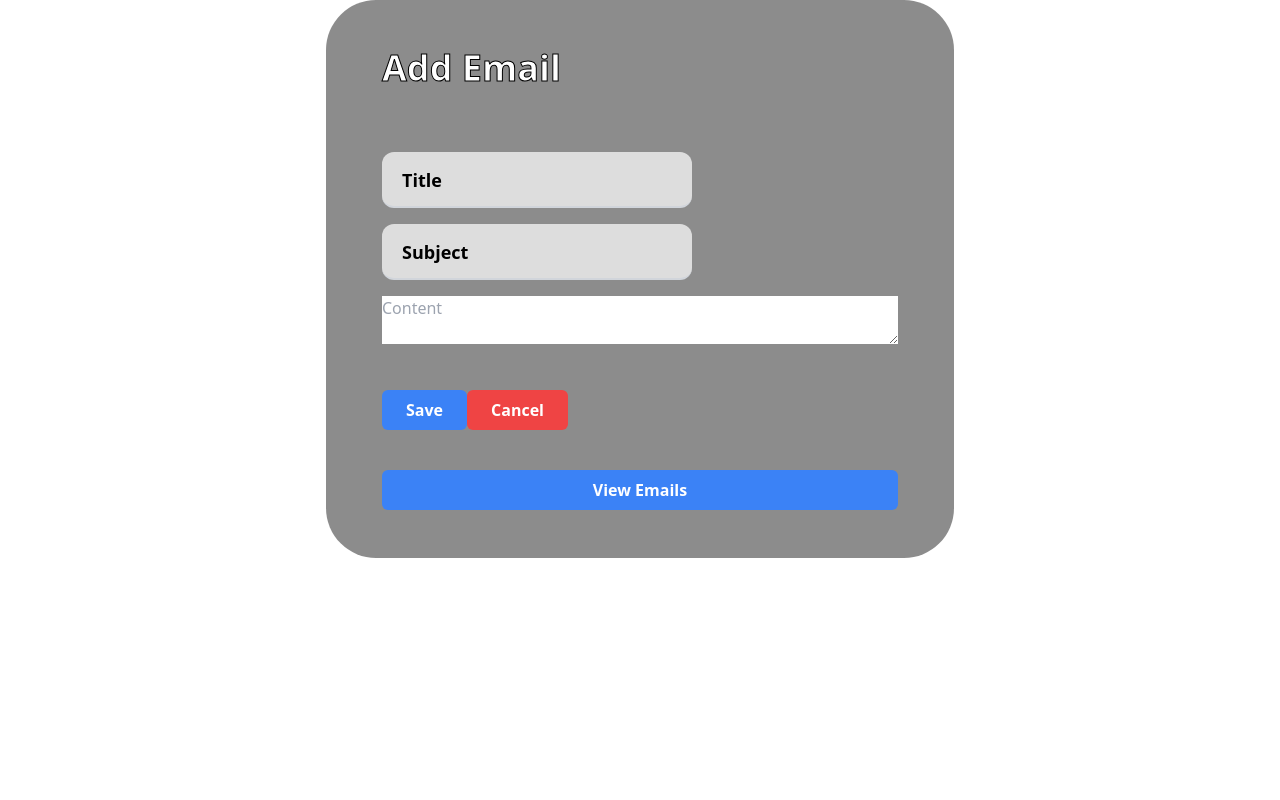
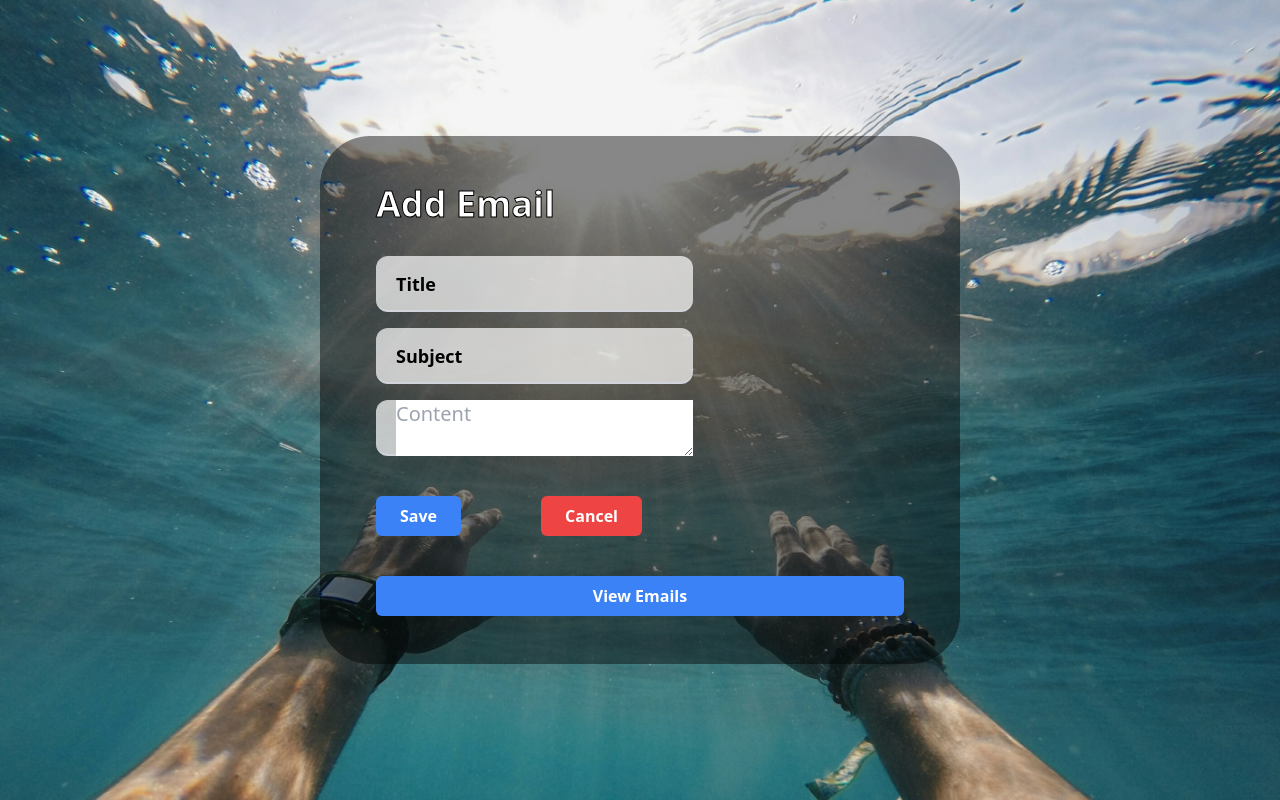
Before and after one commit to IT22148254/MLB_WD_ITP24_B3_13, a React (Create React App) app in the folder frontend/: page / in a window 1280 px wide. Built offline with nearby package versions, Linux system fonts and the light colour scheme; a web font is replaced by a local one.

Commit message:
fuck you

```diff
--- a/frontend/src/Components/Membership/Manager/EditEmail.jsx
+++ b/frontend/src/Components/Membership/Manager/EditEmail.jsx
@@ -4,6 +4,7 @@ import { useState, useEffect } from "react";
 import { Container } from 'reactstrap';
 import Swal from "sweetalert2";
 import bg from "../../../Images/package_bg.jpg";
+import { toast } from 'react-toastify';
 
 const EditEmail = () => {
     const [title, setTitle] = useState('');
@@ -11,6 +12,45 @@ const EditEmail = () => {
     const [content, setContent] = useState('');
     const [error, setError] = useState(null);
     const { id } = useParams();
+
+    const bgStyle ={
+        backgroundImage: `url(${bg})`,
+        backgroundSize: "cover",
+        height: "100vh",
+
+    }
+
+    const titleMaxLength = 10;
+    const contentMaxlenght =15;
+
+    const handleTitleChange = (e) => {
+        const newValue = e.target.value;
+        setTitle(newValue);
+
+        if (newValue.length === titleMaxLength) {
+            toast.error("Title cannot be more than 10 characters");
+        }
+    };
+
+    const handleSubjectChange = (e)=>{
+        const newValue = e.target.value;
+        setSubject(newValue)
+
+        if (newValue.length === titleMaxLength) {
+            toast.error("Subject cannot be more than 10 characters");
+        }
+    }
+
+    const handleContentChange = (e)=>{
+        const newValue = e.target.value;
+        setContent(newValue)
+
+        if (newValue.length === contentMaxlenght) {
+            toast.error("Subject cannot be more than 15 characters");
+        }
+    }
+
+
 
     useEffect(() => {
         const fetchEmail = async () => {
@@ -61,11 +101,9 @@ const EditEmail = () => {
     };
 
     return (
-        <section>
-            <Container>
-                <div>
-                    <div className="flex h-full justify-center items-center ">
-                        <div className="bg-black/45 w-1/2 rounded-[50px] py-12 px-14 flex flex-col gap-y-8">
+
+        <div className="flex h-full justify-center items-center" style={bgStyle}>
+        <div className="bg-black/45 w-1/2 rounded-[50px] py-12 px-14 gap -inset-y-8">
                             <p className="text-4xl text-white font-bold align-top mb-8" style={{ WebkitTextStroke: '1px black' }}>Update Email</p>
                             <form className="space-y-4" onSubmit={handleSubmit}>
                                 <div className="flex flex-col gap-y-4">
@@ -75,7 +113,7 @@ const EditEmail = () => {
                                             id="Name"
                                             name="Email"
                                             value={title}
-                                            onChange={(e) => setTitle(e.target.value)}
+                                            onChange={handleTitleChange}
                                             className="w-3/5 bg-white/70 h-14 rounded-xl placeholder:text-black placeholder:font-semibold placeholder:text-lg
                                             pl-5 text-xl border-b-2 border-gray-300 focus:outline-none focus:border-green-500"
                                             placeholder="Title"
@@ -87,7 +125,7 @@ const EditEmail = () => {
                                             id="subject"
                                             name="subject"
                                             value={subject}
-                                            onChange={(e) => setSubject(e.target.value)}
+                                            onChange={handleSubjectChange}
                                             className="w-3/5 bg-white/70 h-14 rounded-xl placeholder:text-black placeholder:font-semibold placeholder:text-lg
                                             pl-5 text-xl border-b-2 border-gray-300 focus:outline-none focus:border-green-500"
                                             placeholder="Subject"
@@ -96,7 +134,7 @@ const EditEmail = () => {
                                     <div className="add-promo-row">
                                         <textarea
                                             value={content}
-                                            onChange={(e) => setContent(e.target.value)}
+                                            onChange={handleContentChange}
                                             placeholder="Content"
                                             className="w-full max-w-full min-w-full"></textarea>
                                     </div>
@@ -112,9 +150,7 @@ const EditEmail = () => {
                             </form>
                         </div>
                     </div>
-                </div>
-            </Container>
-        </section>
+
     );
 }
 
--- a/frontend/src/Components/Membership/Manager/EmailForm.jsx
+++ b/frontend/src/Components/Membership/Manager/EmailForm.jsx
@@ -6,12 +6,23 @@ import { toast } from 'react-toastify';
 import Swal from "sweetalert2";
 
 const EmailForm = () => {
+    const bgStyle ={
+        backgroundImage: `url(${bg})`,
+        backgroundSize: "cover",
+        height: "100vh",
+
+    }
+
+
+
+
     const [title, setTitle] = useState('')
     const [subject, setSubject] = useState("")
     const [content, setContent] = useState("")
     const [error, setError] = useState(null)
 
     const titleMaxLength = 10;
+    const contentMaxlenght =15;
     let navigate = useNavigate();
 
     const handleTitleChange = (e) => {
@@ -31,6 +42,16 @@ const EmailForm = () => {
             toast.error("Subject cannot be more than 10 characters");
         }
     }
+
+    const handleContentChange = (e)=>{
+        const newValue = e.target.value;
+        setContent(newValue)
+
+        if (newValue.length === contentMaxlenght) {
+            toast.error("Subject cannot be more than 15 characters");
+        }
+    }
+
 
     const viewEmail = () => {
         navigate('/emailtable')
@@ -76,11 +97,9 @@ const EmailForm = () => {
 
 
     return (
-        <section>
-            <Container>
-                <div>
-                    <div className="flex h-full justify-center items-center ">
-                        <div className="bg-black/45 w-1/2 rounded-[50px] py-12 px-14 flex flex-col gap-y-8">
+
+        <div className="flex h-full justify-center items-center" style={bgStyle}>
+        <div className="bg-black/45 w-1/2 rounded-[50px] py-12 px-14 gap -inset-y-8">
                             <p className="text-4xl text-white font-bold align-top mb-8" style={{ WebkitTextStroke: '1px black' }} >Add Email</p>
                             <form className="space-y-4" onSubmit={handleSubmit}>
                                 <div className="flex flex-col gap-y-4">
@@ -109,15 +128,16 @@ const EmailForm = () => {
                                             placeholder="Subject"
                                             required />
                                     </div>
-                                    <div className="add-promo-row">
-                                        <textarea value={content} onChange={(e)=>setContent(e.target.value)} placeholder="Content" className="w-full max-w-full min-w-full"></textarea>
+                                    <div className="w-3/5 bg-white/70 h-14 rounded-xl placeholder:text-black placeholder:font-semibold placeholder:text-lg
+                            pl-5 text-xl border-b-2 border-gray-300 focus:outline-none focus:border-green-500">
+                                        <textarea value={content} onChange={handleContentChange} placeholder="Content" className="w-full max-w-full min-w-full"></textarea>
                                     </div>
                                     <div class="add-promo-row">
                                         <div className="add-promo-btns">
                                             <div>
                                                 {/* <button type='submit' className='primary__btn submit create-btn'>Create</button> */}
-                                                <button type='submit' className="bg-blue-500 hover:bg-blue-700 text-white font-bold py-2 px-4 rounded mt-4">Save</button>
-                                                <button type='reset' className="bg-red-500 hover:bg-red-700 text-white font-bold py-2 px-4 rounded mt-4">Cancel</button>
+                                                <button type='submit' className="bg-blue-500 hover:bg-blue-700 text-white font-bold py-2 px-4 rounded mt-4 mr-10">Save</button>
+                                                <button type='reset' className="bg-red-500 hover:bg-red-700 text-white font-bold py-2 px-4 rounded mt-4 ml-10 ">Cancel</button>
                                             </div>
                                         </div>
                                         {error && <div className="error">{error}</div>}
@@ -127,9 +147,8 @@ const EmailForm = () => {
                             </form>
                         </div>
                     </div>
-                </div>
-            </Container>
-        </section>
+
+
     );
 }
 
```
